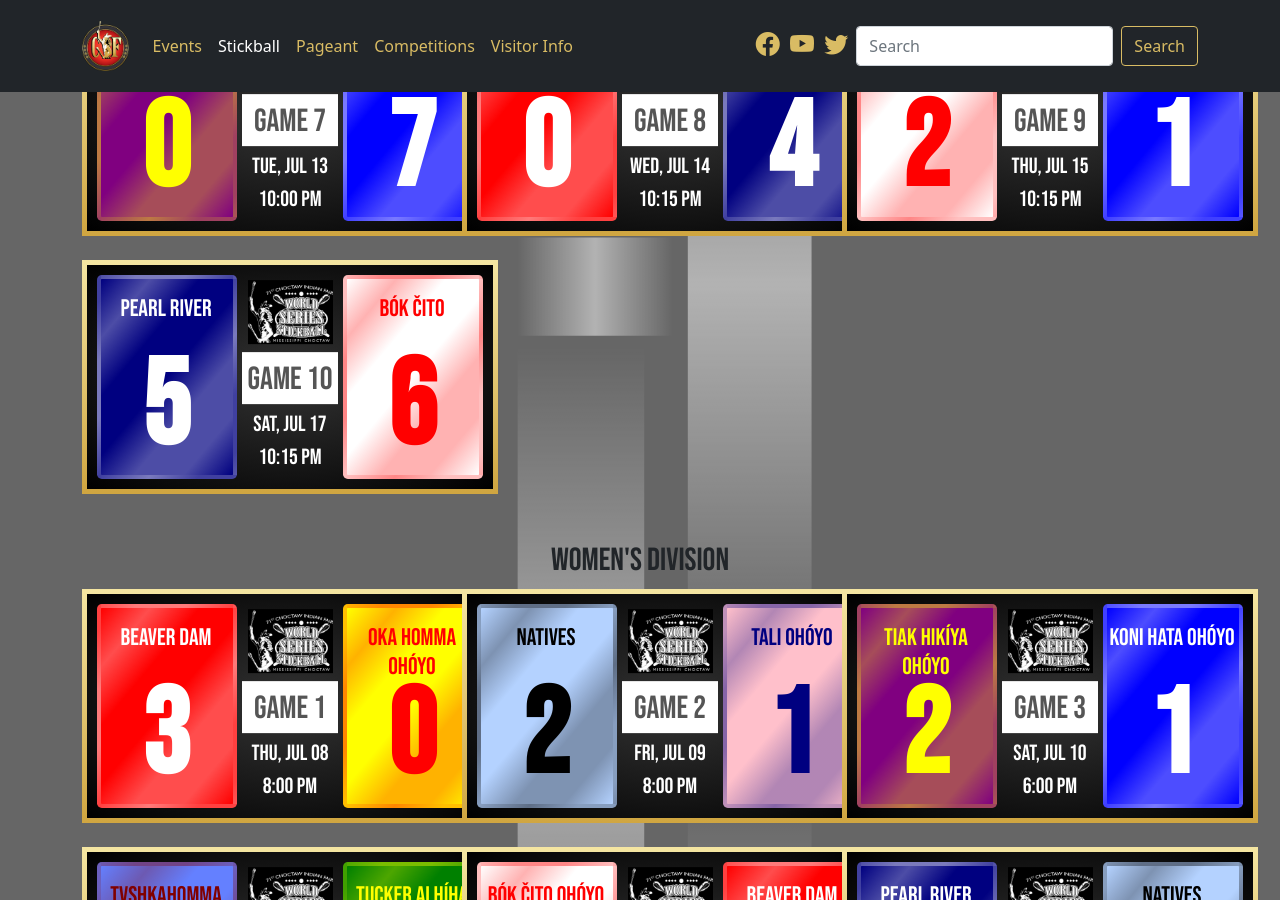
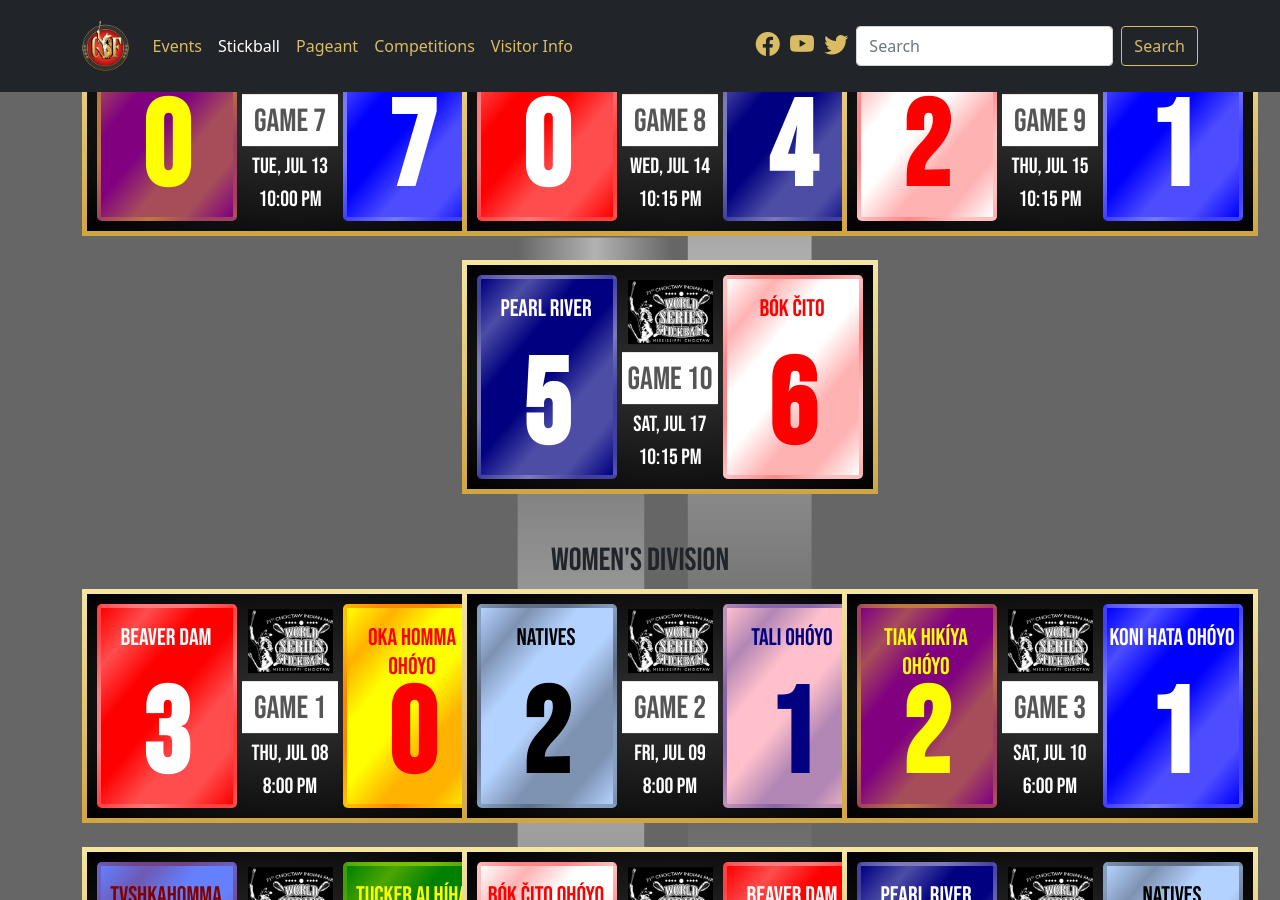
Before and after one commit to smattera/smattera.github.io, a Jekyll site: the page built from stickball/index.md, in a window 1280 px wide and 900 px high, scrolled down 754 px. Built offline with Jekyll 4.4.1, drawn with Linux system fonts in a browser that asks for light colours; nearby versions of some CDN libraries.

Commit message:
Update game.html

```diff
--- a/_includes/game.html
+++ b/_includes/game.html
@@ -1,4 +1,4 @@
-<div class="col">
+<div class="col mx-auto">
 
   <div class="card-gold-border text-center text-white mx-auto position-relative p-3" style="width: 416px; height: 234px; background: radial-gradient(#333, #000);">
     <div class="position-absolute top-50 start-0 translate-middle-y rounded-3" style="width: 140px; height: 204px; background: linear-gradient(130deg, rgba({{ include.t1c2 }}, 0), rgba({{ include.t1c2 }}, 0.3), rgba({{ include.t1c2 }}, 0), rgba({{ include.t1c2 }}, 0), rgba({{ include.t1c2 }}, 0.3), rgba({{ include.t1c2 }}, 0.3), rgba({{ include.t1c2 }}, 0)), rgba({{ include.t1c }}, 1); color: rgba({{ include.t1c2 }},1); margin-left: 10px; border: 4px solid rgba({{ include.t1c2 }}, 0.25);">
```
